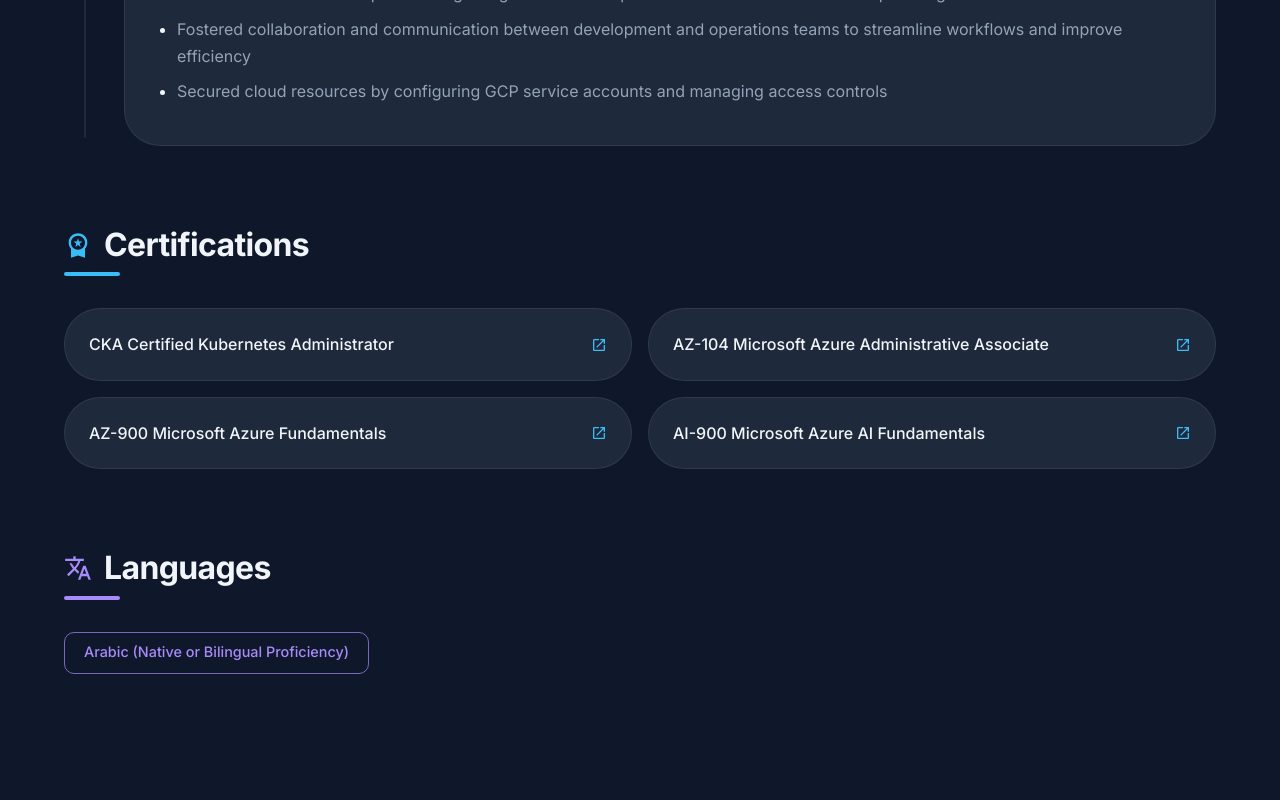
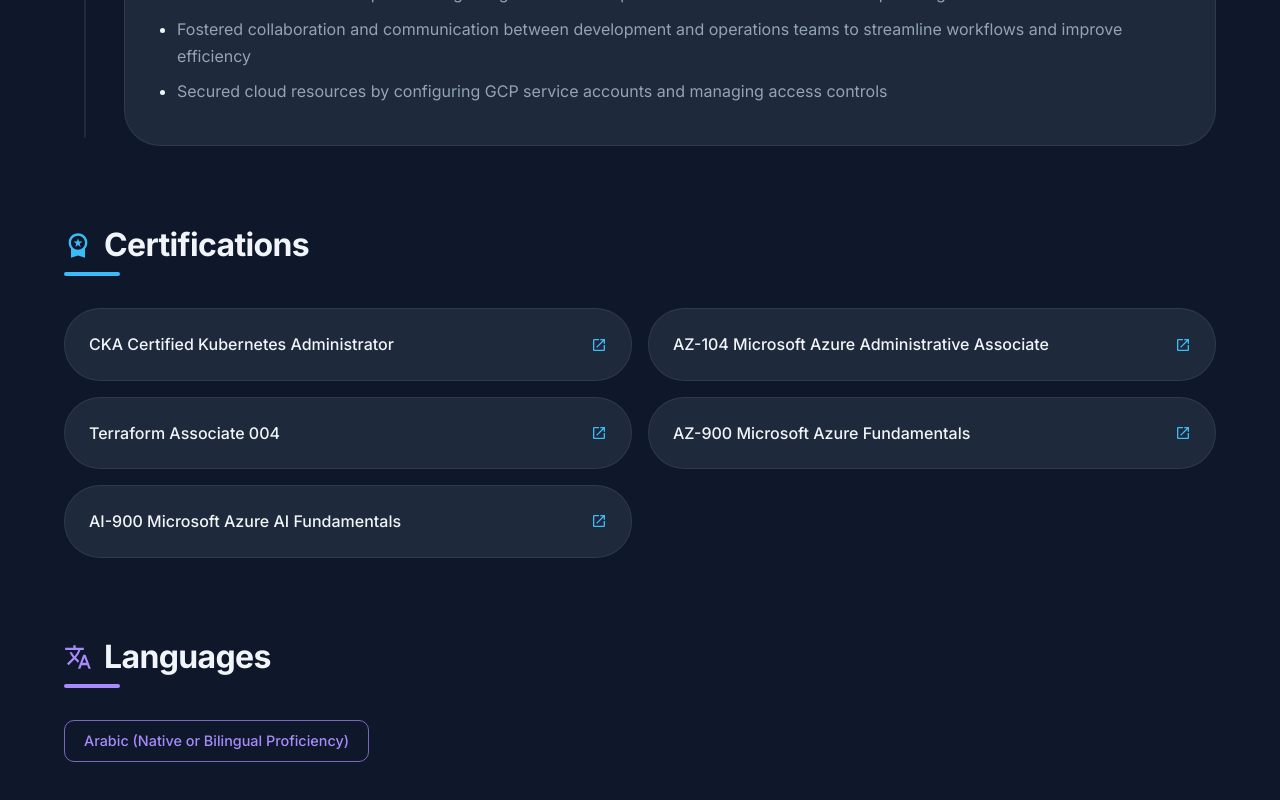
Before and after one commit to alsheikhhusam/PortfolioProject, a Next.js app in the folder my-portfolio/: page /experience in a window 1280 px wide. Shown: the part 1453-2253 px from the top of the page. Before the commit the page ends 2207 px from the top, so only its background shows below. Built offline with nearby package versions, Linux system fonts and the light colour scheme.

Commit message:
adding new cert

```diff
--- a/my-portfolio/pages/experience.js
+++ b/my-portfolio/pages/experience.js
@@ -59,6 +59,10 @@
   {
     name: 'AZ-104 Microsoft Azure Administrative Associate',
     url: 'https://learn.microsoft.com/api/credentials/share/en-us/HusamAlSheikh-5264/277FEFC03D3706F8?sharingId=39C651685B6997D9',
+  },
+  {
+    name: 'Terraform Associate 004',
+    url: 'https://www.credly.com/badges/e0a417e3-8b45-4fc6-81e2-032723e0a329',
   },
   {
     name: 'AZ-900 Microsoft Azure Fundamentals',
```
